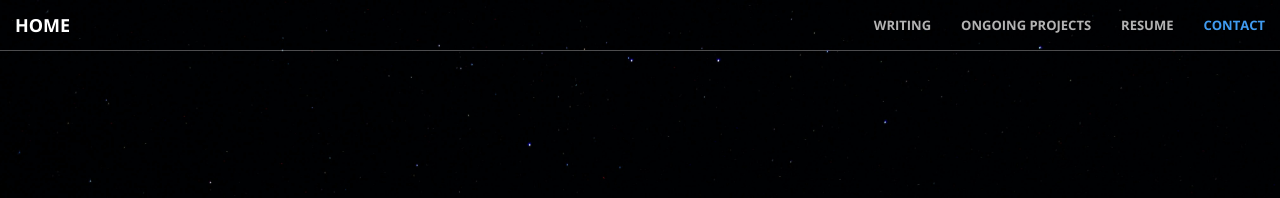
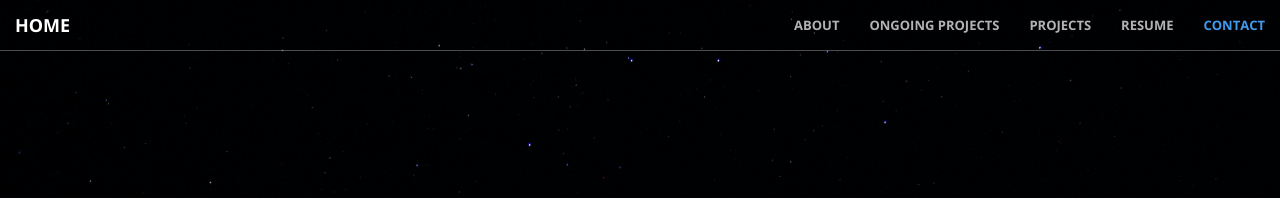
Before and after one commit to dungates/dungates.github.io, a Jekyll site: the page built from index.html, in a window 1280 px wide. Shown: the top 198 px of the page. Built offline with Jekyll 4.4.1, drawn with Linux system fonts in a browser that asks for light colours.

Commit message:
fix navbar and link color

```diff
--- a/_includes/nav.html
+++ b/_includes/nav.html
@@ -15,13 +15,16 @@
         <div class="collapse navbar-collapse" id="bs-example-navbar-collapse-1">
             <ul class="nav navbar-nav navbar-right">
                 <li>
-                    <a class="page-scroll" href="#portfolio">Writing</a>
+                    <a class="page-scroll" href="#about">About</a>
                 </li>
                 <li>
-                    <a class="page-scroll" href="#services">Ongoing Projects</a>
+                    <a class="page-scroll" href="#ongoing-projects">Ongoing Projects</a>
                 </li>
                 <li>
-                    <a class="page-scroll" href="#about">Resume</a>
+                    <a class="page-scroll" href="#projects">Projects</a>
+                </li>
+                <li>
+                    <a class="page-scroll" href="#resume">Resume</a>
                 </li>
                 <li>
                     <a class="page-scroll" href="#contact">Contact</a>
--- a/_includes/ongoing-projects.html
+++ b/_includes/ongoing-projects.html
@@ -1,4 +1,4 @@
-<section id="services">
+<section id="ongoing-projects">
     <div class="container">
         <div class="row">
             <div class="col-lg-12 text-center">
--- a/_includes/projects.html
+++ b/_includes/projects.html
@@ -1,4 +1,4 @@
-<section class="no-padding" id="portfolio">
+<section class="no-padding" id="projects">
   <div class="container">
       <div class="row">
           <div class="col-lg-12 text-center">
--- a/_includes/resume-call.html
+++ b/_includes/resume-call.html
@@ -1,4 +1,4 @@
-<section class="no-padding" id="about">
+<section class="no-padding" id="resume">
     <div class="container">
         <div class="row">
             <div class="col-lg-12 text-center">
```
